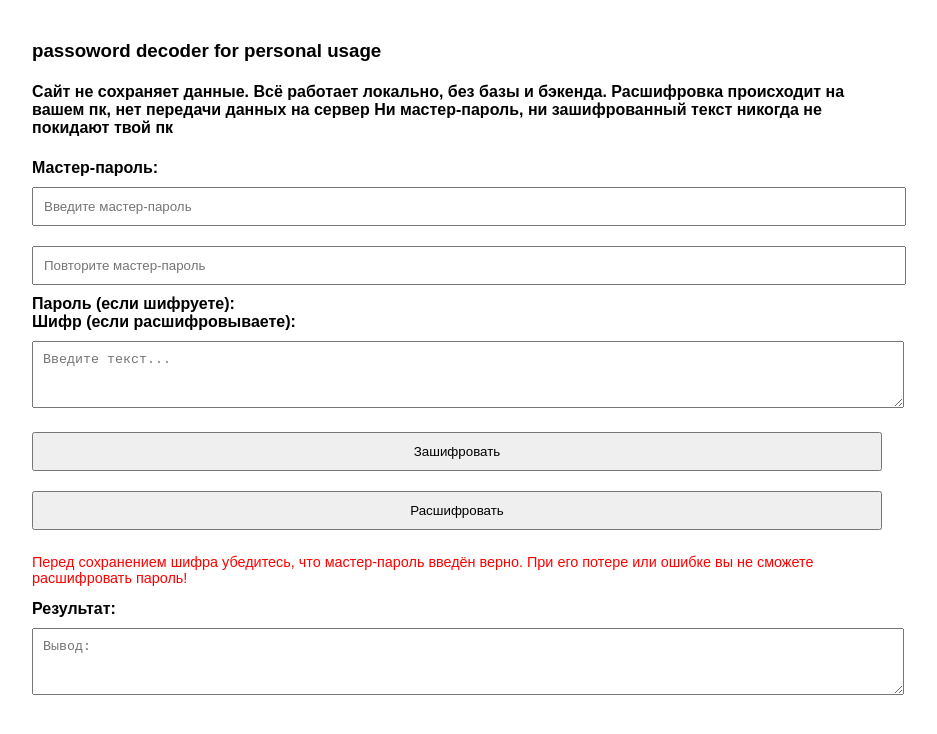
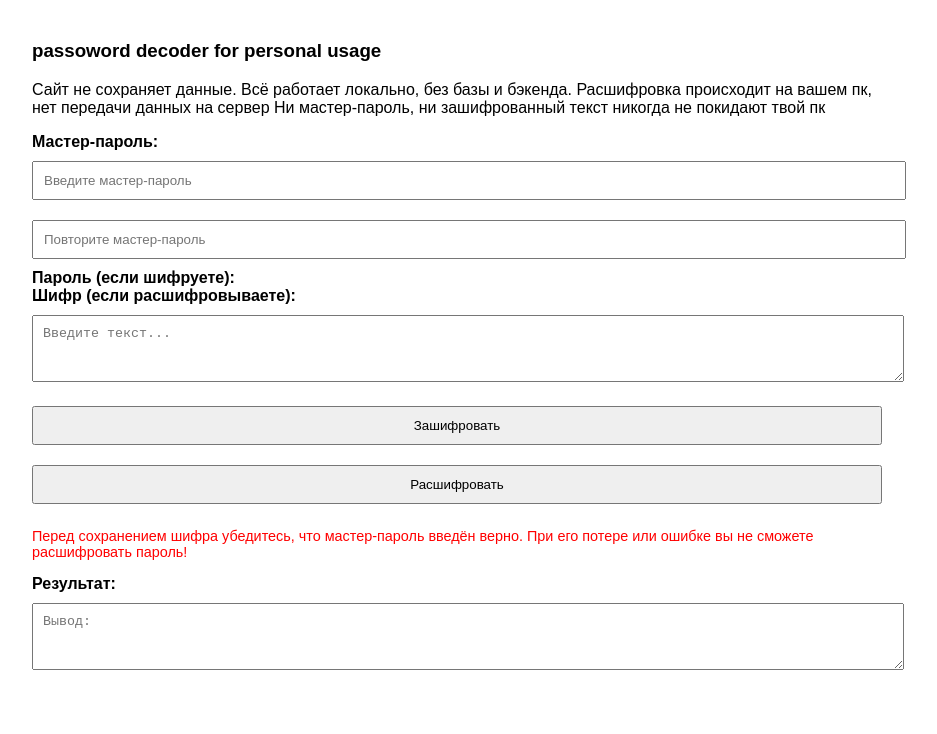
Before and after one commit to eldar-05/passwordEnoderSite, a plain HTML site: page index.html in a window 1280 px wide. Shown: the whole page, without its empty margins (183-1120 px from the left). Drawn offline with nearby package versions, Linux system fonts and the light colour scheme.

Commit message:
Update index.html

```diff
--- a/index.html
+++ b/index.html
@@ -13,8 +13,8 @@
 </head>
 <body>
   <h3> passoword decoder for personal usage</h3>
-  <h4>Сайт не сохраняет данные. Всё работает локально, без базы и бэкенда. Расшифровка происходит на вашем пк, нет передачи данных на сервер
-Ни мастер-пароль, ни зашифрованный текст никогда не покидают твой пк</h4>
+  <p>Сайт не сохраняет данные. Всё работает локально, без базы и бэкенда. Расшифровка происходит на вашем пк, нет передачи данных на сервер
+Ни мастер-пароль, ни зашифрованный текст никогда не покидают твой пк</p>
 
   <label>Мастер-пароль:</label>
   <input id="masterKey" placeholder="Введите мастер-пароль">
```
